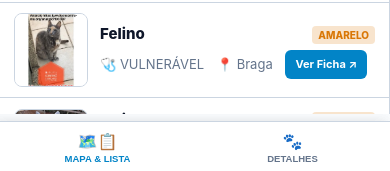
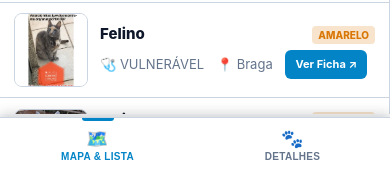
Before and after one commit to ajudaanimal/alerta, a Jekyll site: the page built from index.html, in a window 390 px wide. Shown: the part 1316-1487 px from the top of the page. Built offline with Jekyll 4.4.1, drawn with Linux system fonts in a browser that asks for light colours.

Commit message:
Update mobile-system.html

```diff
--- a/_includes/mobile-system.html
+++ b/_includes/mobile-system.html
@@ -1,11 +1,11 @@
 <!-- ========================================================== -->
-<!-- SISTEMA MOBILE INTEGRADO: MAPA NO TOPO (30% H), LISTA ABAIXO -->
+<!-- SISTEMA MOBILE OTIMIZADO: MAPA NO TOPO (30%), LISTA ABAIXO -->
 <!-- ========================================================== -->
 
 <!-- 1. Barra de Navegação Inferior para Mobile -->
 <nav class="app-bottom-nav" id="appBottomNav">
   <button type="button" class="nav-tab-btn active" id="navBtnMain" onclick="switchMobileMode('split')">
-    <span class="tab-icon">🗺️📋</span>
+    <span class="tab-icon">🗺️</span>
     <span>Mapa & Lista</span>
   </button>
   <button type="button" class="nav-tab-btn" id="navBtnFicha" onclick="switchMobileMode('ficha')">
@@ -14,19 +14,22 @@
   </button>
 </nav>
 
-<!-- 2. CSS Exclusivo do Mobile (Stack Vertical, Mapa 30%, Sem Sidebar Direita) -->
+<!-- 2. CSS Modernizado e Fluido para Mobile -->
 <style>
   .app-bottom-nav {
     display: none;
     position: fixed;
-    bottom: 0; left: 0; right: 0;
-    height: 52px;
-    background: var(--card-bg);
-    border-top: 1px solid var(--border-color);
+    bottom: 0;
+    left: 0;
+    right: 0;
+    height: calc(56px + env(safe-area-inset-bottom));
+    padding-bottom: env(safe-area-inset-bottom);
+    background: var(--card-bg, #ffffff);
+    border-top: 1px solid var(--border-color, #cbd5e1);
     z-index: 1500;
     justify-content: space-around;
     align-items: center;
-    box-shadow: -4px 0 10px rgba(0,0,0,0.05);
+    box-shadow: 0 -4px 12px rgba(0, 0, 0, 0.08);
   }
 
   .nav-tab-btn {
@@ -38,34 +41,57 @@
     flex-direction: column;
     align-items: center;
     justify-content: center;
-    font-size: 9.5px;
+    font-size: 10px;
     font-weight: 700;
-    color: var(--text-muted);
+    color: var(--text-muted, #64748b);
     cursor: pointer;
-    gap: 2px;
+    gap: 3px;
     text-transform: uppercase;
+    letter-spacing: 0.3px;
+    transition: color 0.2s ease, background-color 0.2s ease;
+    position: relative;
   }
-  .nav-tab-btn span.tab-icon { font-size: 16px; }
-  .nav-tab-btn.active { color: var(--primary-color, #2563eb); }
+
+  .nav-tab-btn span.tab-icon {
+    font-size: 18px;
+    line-height: 1;
+  }
+
+  .nav-tab-btn.active {
+    color: var(--primary-color, #2563eb);
+  }
+
+  /* Indicador visual ativo no topo do botão */
+  .nav-tab-btn.active::before {
+    content: '';
+    position: absolute;
+    top: 0;
+    left: 50%;
+    transform: translateX(-50%);
+    width: 32px;
+    height: 3px;
+    background-color: var(--primary-color, #2563eb);
+    border-radius: 0 0 3px 3px;
+  }
 
   @media screen and (max-width: 992px) {
-    /* Eliminar completamente a barra lateral direita */
+    /* Ocultar barra lateral direita em ecrãs móveis */
     .app-right-panel {
       display: none !important;
     }
 
-    /* Transformar o wrapper principal num contentor vertical fluido */
+    /* Contentor principal em grelha vertical fluida usando dvh para evitar bugs de scroll */
     .app-layout-wrapper {
       display: flex !important;
       flex-direction: column !important;
-      height: calc(100vh - 52px) !important;
+      height: 100dvh !important;
       position: relative !important;
       overflow: hidden !important;
       margin: 0 !important;
       padding: 0 !important;
     }
 
-    /* Painel do Mapa no Topo: exatamente 30% da altura do ecrã */
+    /* Mapa no Topo: exatamente 30% da altura */
     .app-center-panel {
       display: flex !important;
       position: relative !important;
@@ -108,10 +134,10 @@
       position: absolute !important;
       inset: 0 !important;
       width: 100% !important;
-      height: 100% !important;
+      height: calc(100dvh - 56px - env(safe-area-inset-bottom)) !important;
       z-index: 1200 !important;
-      padding-bottom: 60px !important;
       overflow-y: auto !important;
+      background: var(--card-bg, #ffffff);
     }
   }
 </style>
```
Also changed, not shown: other parts of _includes/mobile-system.html (+4 -4 lines).
